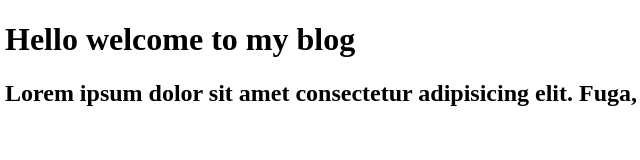
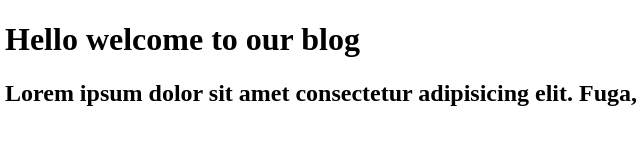
Before and after one commit to Premsingh02/Delta-Newton, a plain HTML site: page JUNE/Day 22/index.html in a window 1280 px wide. Shown: the full height of the page, 3-643 px from the left. Drawn offline with Linux system fonts and the light colour scheme.

Commit message:
update  the h1

```diff
--- a/JUNE/Day 22/index.html
+++ b/JUNE/Day 22/index.html
@@ -6,7 +6,7 @@
     <title>Document</title>
 </head>
 <body>
-    <h1>Hello welcome to my blog</h1>
+    <h1>Hello welcome to our blog</h1>
     <h2>Lorem ipsum dolor sit amet consectetur adipisicing elit. Fuga, ratione.</h2>
 </body>
 </html>
```
